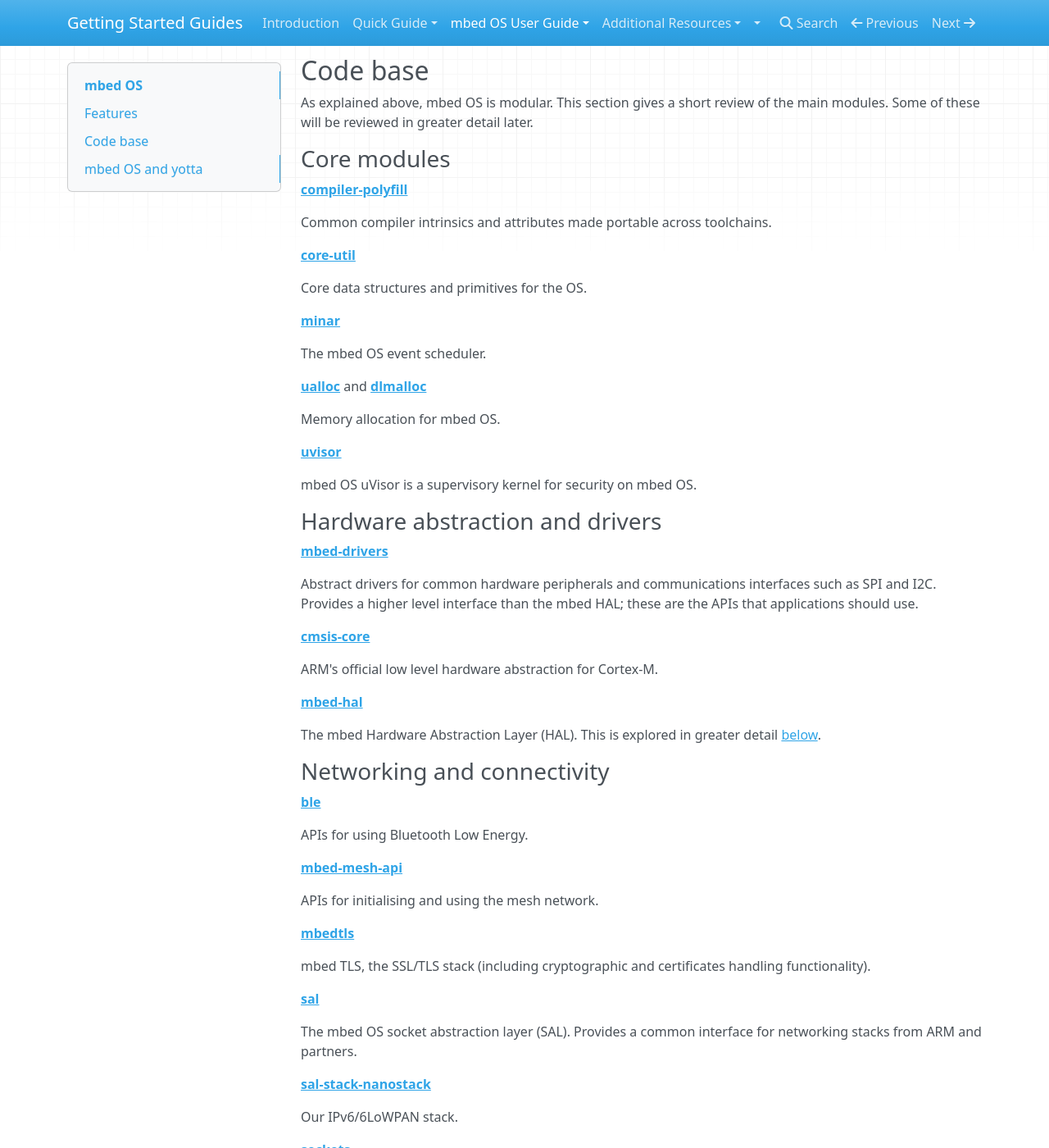
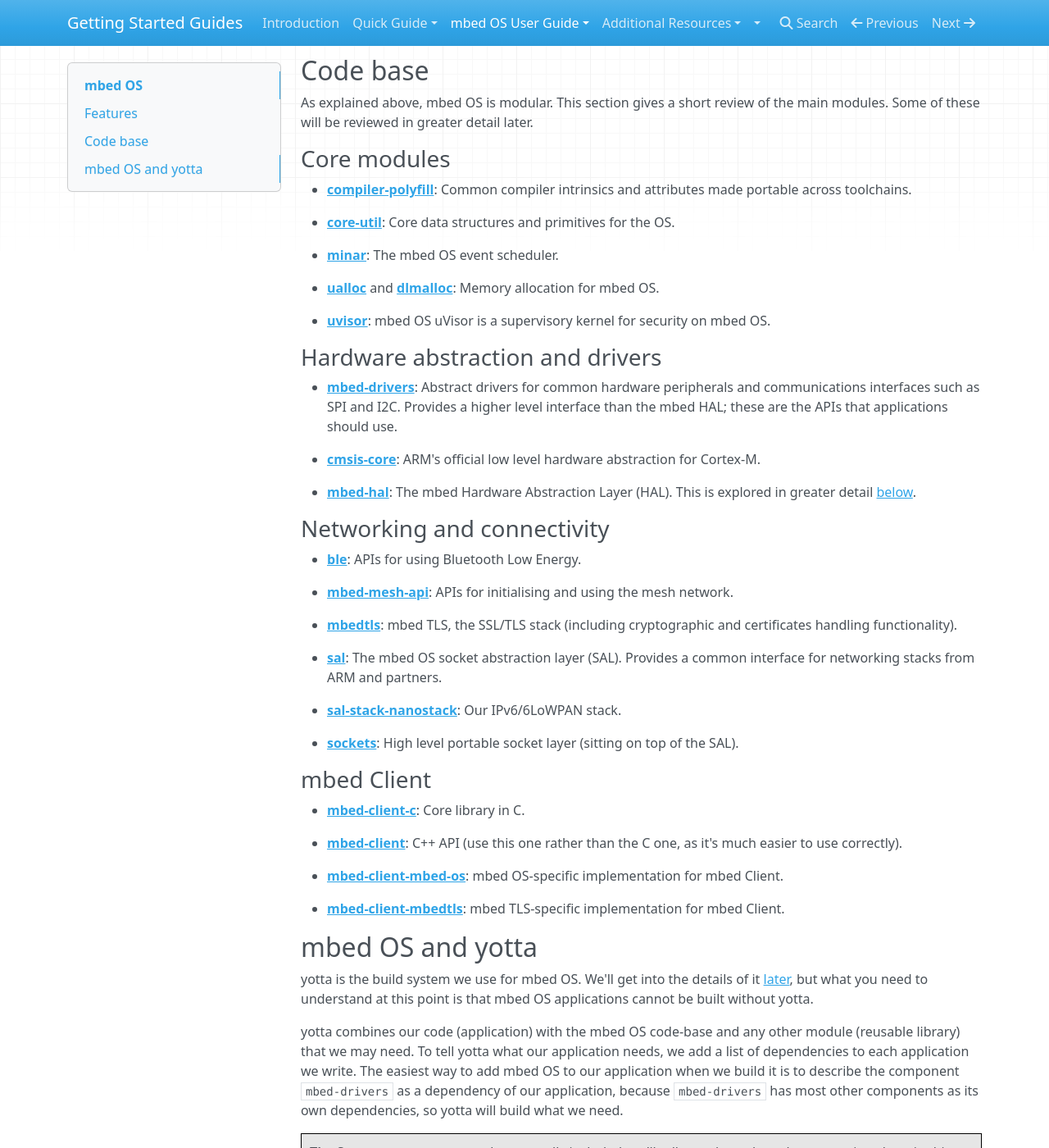
Before and after one commit to ARMmbed/GettingStartedmbedOS, an MkDocs documentation site: the page built from Docs/Full_Guide/overview.md, in a window 1280 px wide and 1400 px high, scrolled down 778 px. Shown: the whole window at 82% size. Built offline with MkDocs 1.6.1, drawn with Linux system fonts in a browser that asks for light colours; nearby versions of some CDN libraries; old or Windows-style settings are respelled for this version of MkDocs; some of the changed text lies outside the part shown.

Commit message:
Changing format

```diff
--- a/Docs/Full_Guide/overview.md
+++ b/Docs/Full_Guide/overview.md
@@ -28,81 +28,47 @@ mbed OS also works with other ARM mbed tools, like our testing tool (Greentea) a
 As explained above, mbed OS is modular. This section gives a short review of the main modules. Some of these will be reviewed in greater detail later.
 
 ### Core modules
-[__compiler-polyfill__](https://github.com/ARMmbed/compiler-polyfill)
+* [__compiler-polyfill__](https://github.com/ARMmbed/compiler-polyfill): Common compiler intrinsics and attributes made portable across toolchains.
 
-Common compiler intrinsics and attributes made portable across toolchains.
+* [__core-util__](https://github.com/ARMmbed/core-util): Core data structures and primitives for the OS.
 
-[__core-util__](https://github.com/ARMmbed/core-util)
+* [__minar__](github.com/ARMmbed/minar): The mbed OS event scheduler.
 
-Core data structures and primitives for the OS.
+* [__ualloc__](https://github.com/ARMmbed/ualloc) and [__dlmalloc__](https://github.com/ARMmbed/dlmalloc): Memory allocation for mbed OS.
 
-[__minar__](github.com/ARMmbed/minar)
-
-The mbed OS event scheduler.
-
-[__ualloc__](https://github.com/ARMmbed/ualloc) and [__dlmalloc__](https://github.com/ARMmbed/dlmalloc)
-
-Memory allocation for mbed OS.
-
-[__uvisor__](https://github.com/ARMmbed/uvisor)
-
-mbed OS uVisor is a supervisory kernel for security on mbed OS.
+* [__uvisor__](https://github.com/ARMmbed/uvisor): mbed OS uVisor is a supervisory kernel for security on mbed OS.
 
 ### Hardware abstraction and drivers
-[__mbed-drivers__](https://github.com/ARMmbed/mbed-drivers)
 
-Abstract drivers for common hardware peripherals and communications interfaces such as SPI and I2C. Provides a higher level interface than the mbed HAL; these are the APIs that applications should use.
+* [__mbed-drivers__](https://github.com/ARMmbed/mbed-drivers): Abstract drivers for common hardware peripherals and communications interfaces such as SPI and I2C. Provides a higher level interface than the mbed HAL; these are the APIs that applications should use.
 
-[__cmsis-core__](https://github.com/ARMmbed/cmsis-core)
+* [__cmsis-core__](https://github.com/ARMmbed/cmsis-core): ARM's official low level hardware abstraction for Cortex-M.
 
-ARM's official low level hardware abstraction for Cortex-M.
-
-
-[__mbed-hal__](https://github.com/ARMmbed/mbed-hal)
-
-The mbed Hardware Abstraction Layer (HAL). This is explored in greater detail [below]().
+* [__mbed-hal__](https://github.com/ARMmbed/mbed-hal): The mbed Hardware Abstraction Layer (HAL). This is explored in greater detail [below]().
 
 ### Networking and connectivity
-[__ble__](https://github.com/ARMmbed/ble)
 
-APIs for using Bluetooth Low Energy.
+* [__ble__](https://github.com/ARMmbed/ble): APIs for using Bluetooth Low Energy.
 
-[__mbed-mesh-api__](https://github.com/ARMmbed/mbed-mesh-api)
+* [__mbed-mesh-api__](https://github.com/ARMmbed/mbed-mesh-api): APIs for initialising and using the mesh network.
 
-APIs for initialising and using the mesh network.
+* [__mbedtls__](https://github.com/ARMmbed/mbedtls): mbed TLS, the SSL/TLS stack (including cryptographic and certificates handling functionality).
 
-[__mbedtls__](https://github.com/ARMmbed/mbedtls)
+* [__sal__](https://github.com/ARMmbed/sal): The mbed OS socket abstraction layer (SAL). Provides a common interface for networking stacks from ARM and partners.
 
-mbed TLS, the SSL/TLS stack (including cryptographic and certificates handling functionality).
+* [__sal-stack-nanostack__](https://github.com/ARMmbed/sal-stack-nanostack): Our IPv6/6LoWPAN stack.
 
-[__sal__](https://github.com/ARMmbed/sal)
-
-The mbed OS socket abstraction layer (SAL). Provides a common interface for networking stacks from ARM and partners.
-
-[__sal-stack-nanostack__](https://github.com/ARMmbed/sal-stack-nanostack)
-
-Our IPv6/6LoWPAN stack.
-
-[__sockets__](https://github.com/ARMmbed/sockets)
-
-High level portable socket layer (sitting on top of the SAL).
+* [__sockets__](https://github.com/ARMmbed/sockets): High level portable socket layer (sitting on top of the SAL).
 
 ### mbed Client
-[__mbed-client-c__](https://github.com/ARMmbed/mbed-client-c)
 
-Core library in C.
+* [__mbed-client-c__](https://github.com/ARMmbed/mbed-client-c): Core library in C.
 
-[__mbed-client__](https://github.com/ARMmbed/mbed-client)
+* [__mbed-client__](https://github.com/ARMmbed/mbed-client): C++ API (use this one rather than the C one, as it's much easier to use correctly).
 
-C++ API (use this one rather than the C one, as it's much easier to use correctly).
+* [__mbed-client-mbed-os__](https://github.com/ARMmbed/mbed-client-mbed-os): mbed OS-specific implementation for mbed Client.
 
-[__mbed-client-mbed-os__](https://github.com/ARMmbed/mbed-client-mbed-os)
-
-mbed OS-specific implementation for mbed Client.
-
-[__mbed-client-mbedtls__](https://github.com/ARMmbed/mbed-client-mbed-tls)
-
-mbed TLS-specific implementation for mbed Client.
+* [__mbed-client-mbedtls__](https://github.com/ARMmbed/mbed-client-mbed-tls): mbed TLS-specific implementation for mbed Client.
 
 ## mbed OS and yotta
 
```
